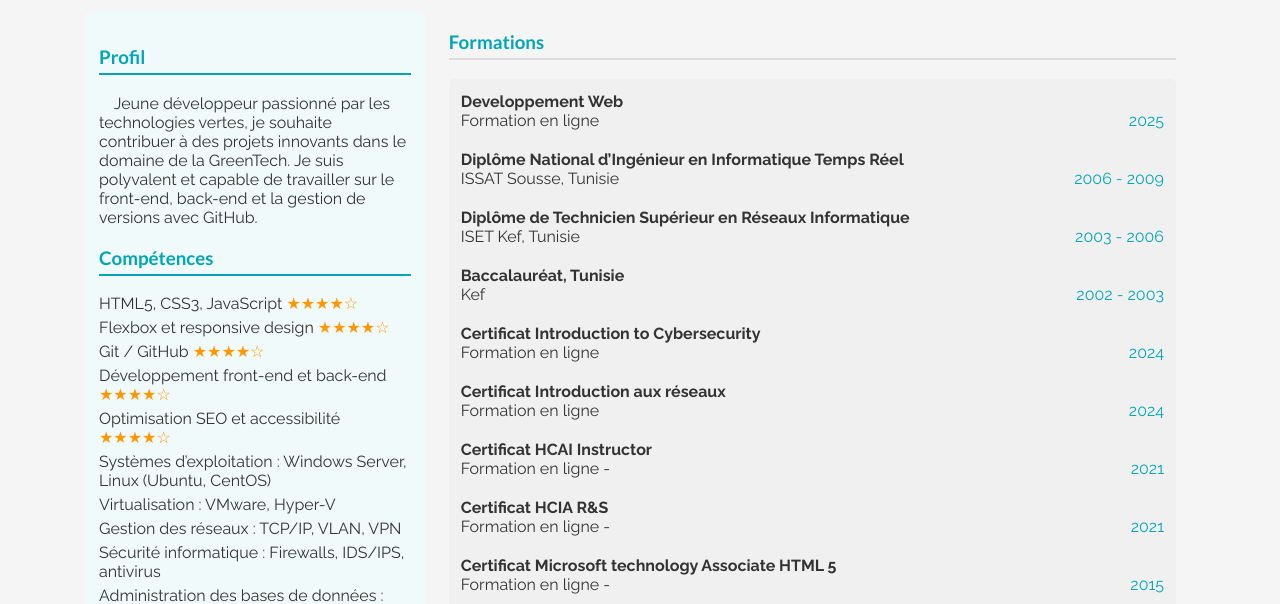
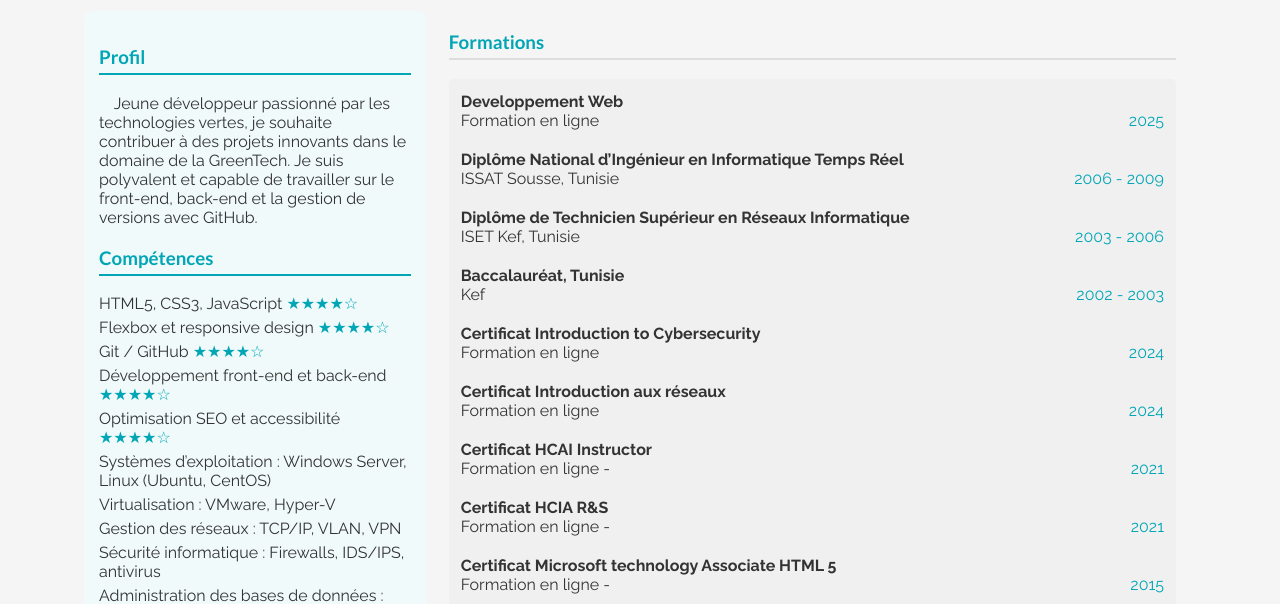
Before and after one commit to medyou21/CV-en-ligne, a plain HTML site: page index.html in a window 1280 px wide. Shown: the part 216-820 px from the top of the page. Drawn offline with Linux system fonts and the light colour scheme.

Commit message:
mise à jour style css

```diff
--- a/assets/css/style.css
+++ b/assets/css/style.css
@@ -166,7 +166,7 @@ aside ul li {
 }
 
 .stars {
-  color: #ff9800;
+  color: #00a6b6;
 }
 
 footer {
```
